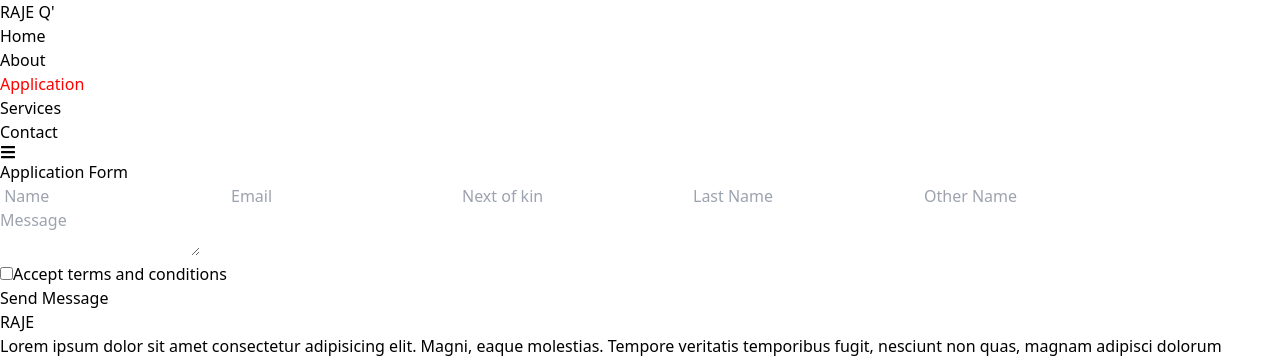
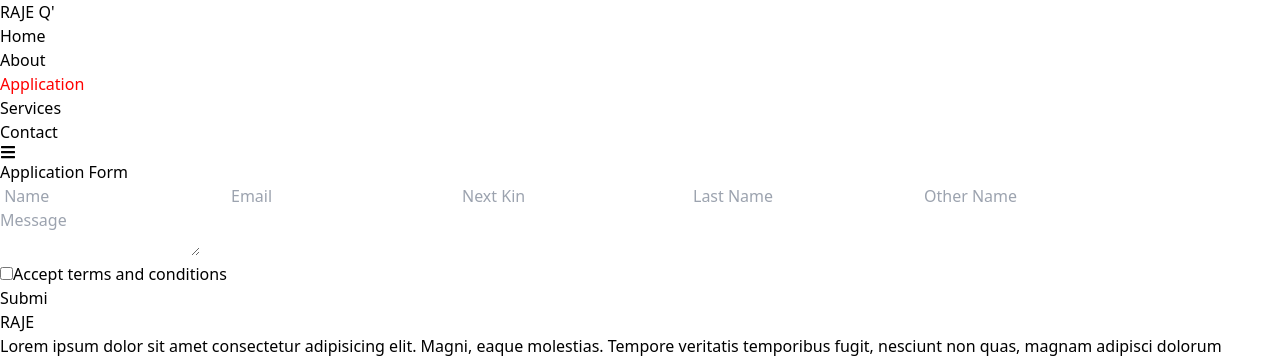
Before and after one commit to rajeQuyyum/multi-page-web, a React (Vite) app: page /contact in a window 1280 px wide. Shown: the top 360 px of the page. Built offline with nearby package versions, Linux system fonts and the light colour scheme.

Commit message:
new changes made

```diff
--- a/src/pages/Contact.jsx
+++ b/src/pages/Contact.jsx
@@ -39,7 +39,7 @@ export default function Contact() {
 
             <input type="Name" name="user_name"  id="" placeholder=' Name' className="w-full h-10 border rounded-md mb-3 px-2"  />
             <input type="Email" name="user_email" id="" placeholder='Email' className="w-full h-10 border rounded-md mb-3 px-2"  />
-            <input type="text" name="user_nextOfKin" id="" placeholder='Next of kin' className="w-full h-10 border rounded-md mb-3 px-2" />
+            <input type="text" name="user_nextKin" id="" placeholder='Next Kin' className="w-full h-10 border rounded-md mb-3 px-2" />
             <input type="text" name="user_lastName"  id="" placeholder='Last Name' className="w-full h-10 border rounded-md mb-3 px-2"  />
             <input type="text" name="user_otherName"  id="" placeholder='Other Name' className="w-full h-10 border rounded-md mb-3 px-2"  />
             <textarea type="message" name="message" id="" placeholder='Message' className="w-full h-[150px] border rounded-md mb-3 px-2 resize-none" ></textarea>
@@ -49,7 +49,7 @@ export default function Contact() {
               <input type="checkbox" name="agree"  id="" />
               <label htmlFor="">Accept terms and conditions</label>
             </div>
-            <button className='text-white bg-black block mx-auto mt-8 px-4 py-1 rounded-md hover:scale-105' >Send Message</button>
+            <button className='text-white bg-black block mx-auto mt-8 px-4 py-1 rounded-md hover:scale-105' >Submi</button>
         </form>
     </div>
   )
```
